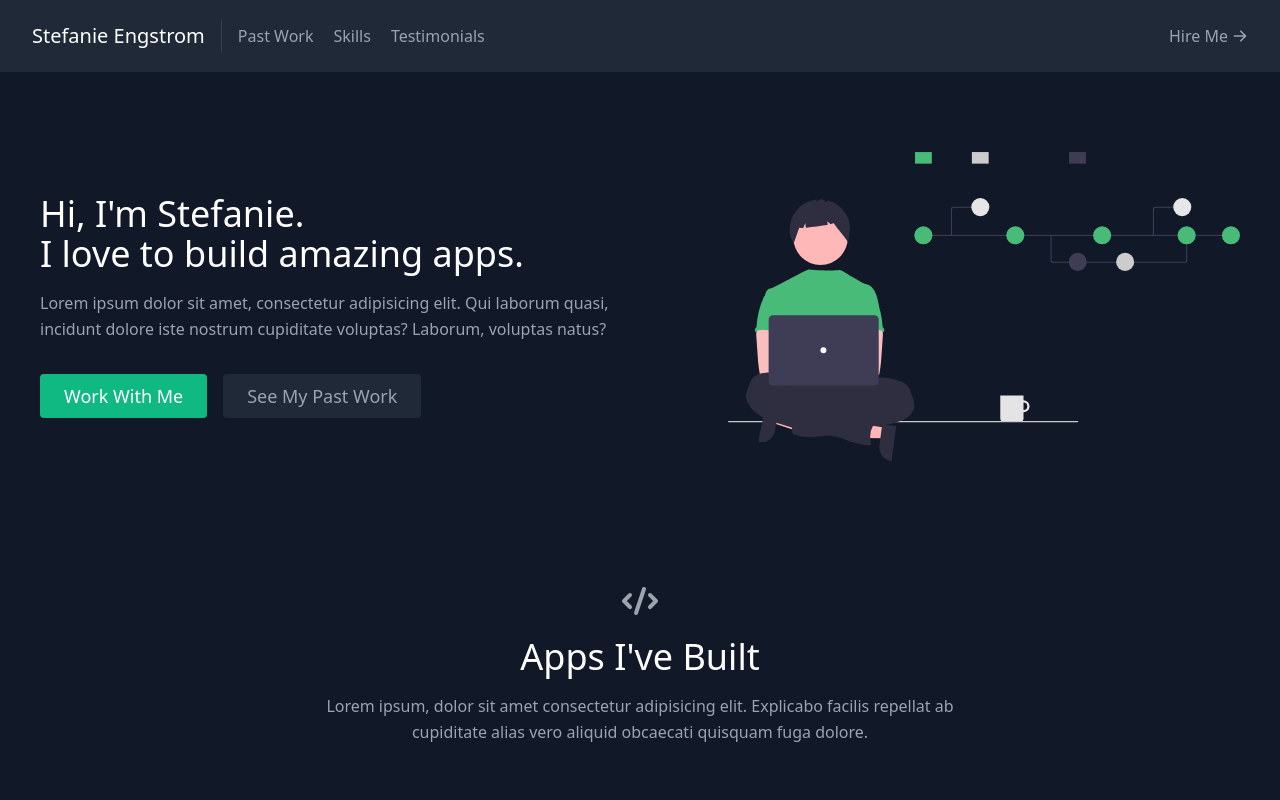
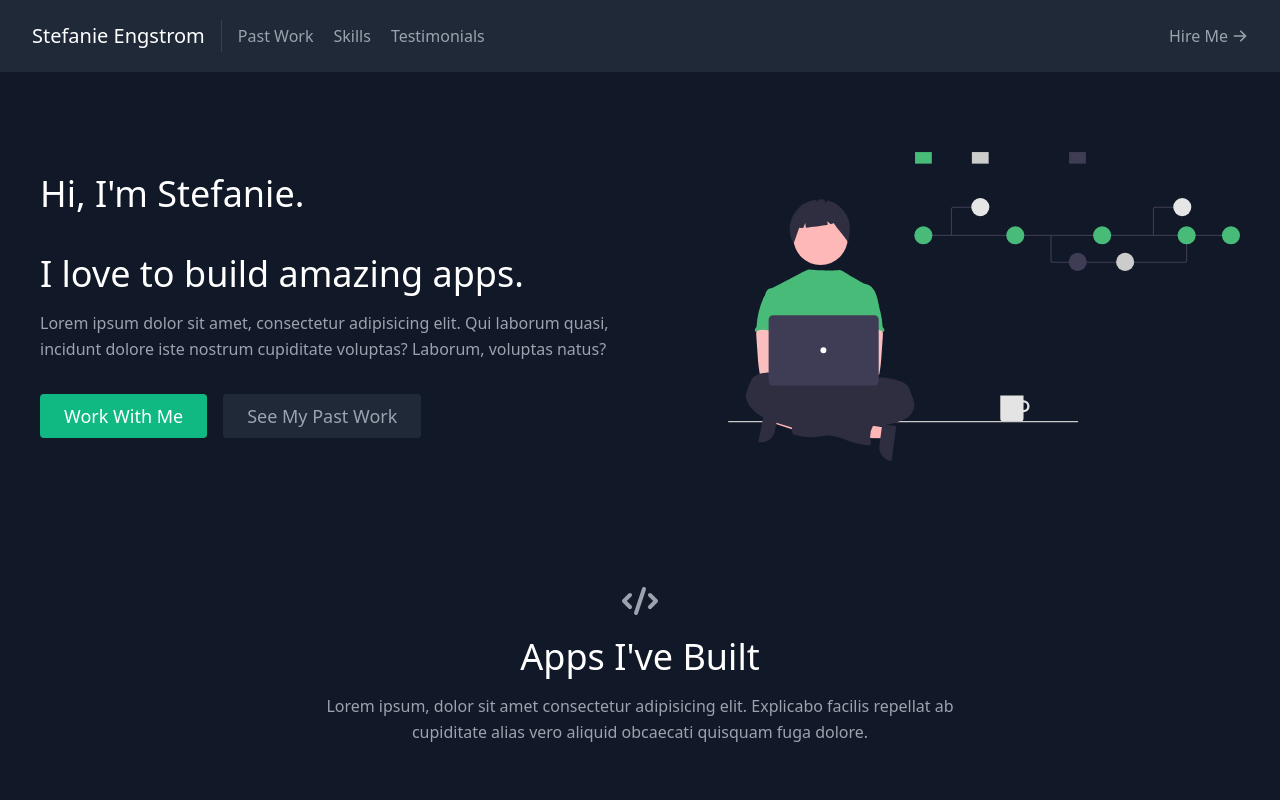
Before and after one commit to s3ngstrom/my-portfolio, a React (Create React App) app: page / in a window 1280 px wide. Shown: the top 800 px of the page. Built offline with nearby package versions, Linux system fonts and the light colour scheme.

Commit message:
Scrolling functionality added

```diff
--- a/src/components/About.js
+++ b/src/components/About.js
@@ -1,31 +1,39 @@
 import React from "react";
 
 export default function About() {
+  const scrollToSection = (id) => {
+    const element = document.getElementById(id);
+    element.scrollIntoView({
+      behavior: "smooth",
+      block: "start",
+    });
+  };
+
   return (
     <section id="about">
       <div className="container mx-auto flex px-10 py-20 md:flex-row flex-col items-center">
         <div className="lg:flex-grow md:w-1/2 lg:pr-24 md:pr-16 flex flex-col md:items-start md:text-left mb-16 md:mb-0 items-center text-center">
           <h1 className="title-font sm:text-4xl text-3xl mb-4 font-medium text-white">
             Hi, I'm Stefanie.
-            <br className="hidden lg:inline-block" />I love to build amazing
-            apps.
+            <p />
+            <br className="hidden lg:inline-block" />I love to build amazing apps.
           </h1>
           <p className="mb-8 leading-relaxed">
-            Lorem ipsum dolor sit amet, consectetur adipisicing elit. Qui
-            laborum quasi, incidunt dolore iste nostrum cupiditate voluptas?
-            Laborum, voluptas natus?
+            Lorem ipsum dolor sit amet, consectetur adipisicing elit. Qui laborum quasi, incidunt dolore iste nostrum cupiditate voluptas? Laborum, voluptas natus?
           </p>
           <div className="flex justify-center">
-            <a
-              href="#contact"
-              className="inline-flex text-white bg-green-500 border-0 py-2 px-6 focus:outline-none hover:bg-green-600 rounded text-lg">
+            <button
+              onClick={() => scrollToSection("contact")}
+              className="inline-flex text-white bg-green-500 border-0 py-2 px-6 focus:outline-none hover:bg-green-600 rounded text-lg"
+            >
               Work With Me
-            </a>
-            <a
-              href="#projects"
-              className="ml-4 inline-flex text-gray-400 bg-gray-800 border-0 py-2 px-6 focus:outline-none hover:bg-gray-700 hover:text-white rounded text-lg">
+            </button>
+            <button
+              onClick={() => scrollToSection("projects")}
+              className="ml-4 inline-flex text-gray-400 bg-gray-800 border-0 py-2 px-6 focus:outline-none hover:bg-gray-700 hover:text-white rounded text-lg"
+            >
               See My Past Work
-            </a>
+            </button>
           </div>
         </div>
         <div className="lg:max-w-lg lg:w-full md:w-1/2 w-5/6">
--- a/src/components/Contact.js
+++ b/src/components/Contact.js
@@ -61,7 +61,7 @@ export default function Contact() {
             src="./chicago.png"
             style={{
               maxHeight: "400px",
-              maxWidth: "300px",
+              maxWidth: "200px",
               display: "block",
               margin: "0 auto",
               paddingTop: "50px",
--- a/src/components/Navbar.js
+++ b/src/components/Navbar.js
@@ -1,33 +1,51 @@
-
 import { ArrowRightIcon } from "@heroicons/react/solid";
 import React from "react";
 
 export default function Navbar() {
+  const scrollToSection = (id) => {
+    const element = document.getElementById(id);
+    element.scrollIntoView({
+      behavior: "smooth",
+      block: "start",
+    });
+  };
+
   return (
     <header className="bg-gray-800 md:sticky top-0 z-10">
       <div className="container mx-auto flex flex-wrap p-5 flex-col md:flex-row items-center">
-        <a className="title-font font-medium text-white mb-4 md:mb-0">
-          <a href="#about" className="ml-3 text-xl">
-            Stefanie Engstrom
-          </a>
-        </a>
-        <nav className="md:mr-auto md:ml-4 md:py-1 md:pl-4 md:border-l md:border-gray-700	flex flex-wrap items-center text-base justify-center">
-          <a href="#projects" className="mr-5 hover:text-white">
+      <button
+          onClick={() => scrollToSection("about")}
+          className="title-font font-medium text-white mb-4 md:mb-0 ml-3 text-xl focus:outline-none"
+        >
+          Stefanie Engstrom
+        </button>
+        <nav className="md:mr-auto md:ml-4 md:py-1 md:pl-4 md:border-l md:border-gray-700 flex flex-wrap items-center text-base justify-center">
+          <button
+            onClick={() => scrollToSection("projects")}
+            className="mr-5 hover:text-white focus:outline-none"
+          >
             Past Work
-          </a>
-          <a href="#skills" className="mr-5 hover:text-white">
+          </button>
+          <button
+            onClick={() => scrollToSection("skills")}
+            className="mr-5 hover:text-white focus:outline-none"
+          >
             Skills
-          </a>
-          <a href="#testimonials" className="mr-5 hover:text-white">
+          </button>
+          <button
+            onClick={() => scrollToSection("testimonials")}
+            className="mr-5 hover:text-white focus:outline-none"
+          >
             Testimonials
-          </a>
+          </button>
         </nav>
-        <a
-          href="#contact"
-          className="inline-flex items-center bg-gray-800 border-0 py-1 px-3 focus:outline-none hover:bg-gray-700 rounded text-base mt-4 md:mt-0">
+        <button
+          onClick={() => scrollToSection("contact")}
+          className="inline-flex items-center bg-gray-800 border-0 py-1 px-3 focus:outline-none hover:bg-gray-700 rounded text-base mt-4 md:mt-0"
+        >
           Hire Me
           <ArrowRightIcon className="w-4 h-4 ml-1" />
-        </a>
+        </button>
       </div>
     </header>
   );
```
